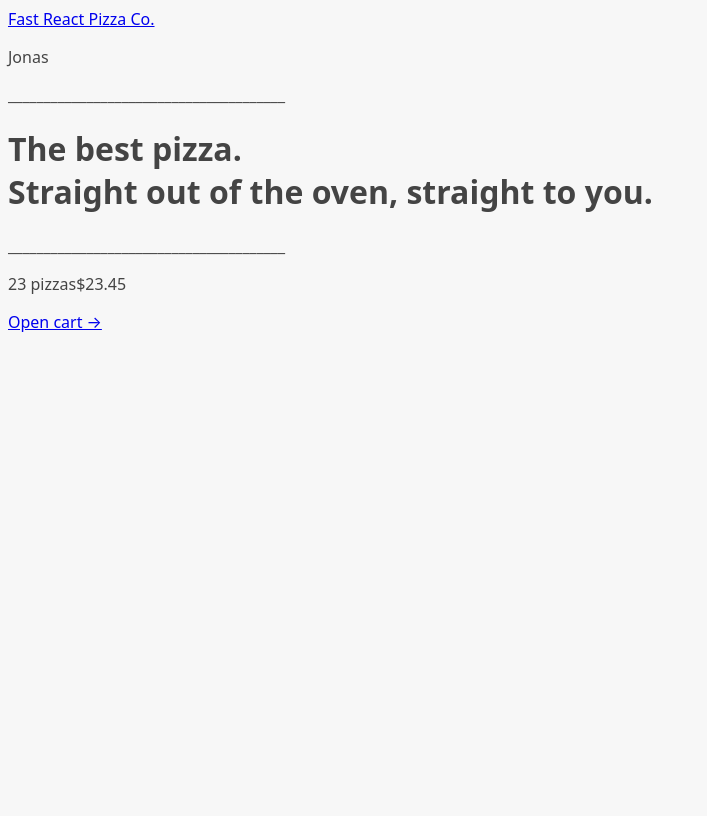
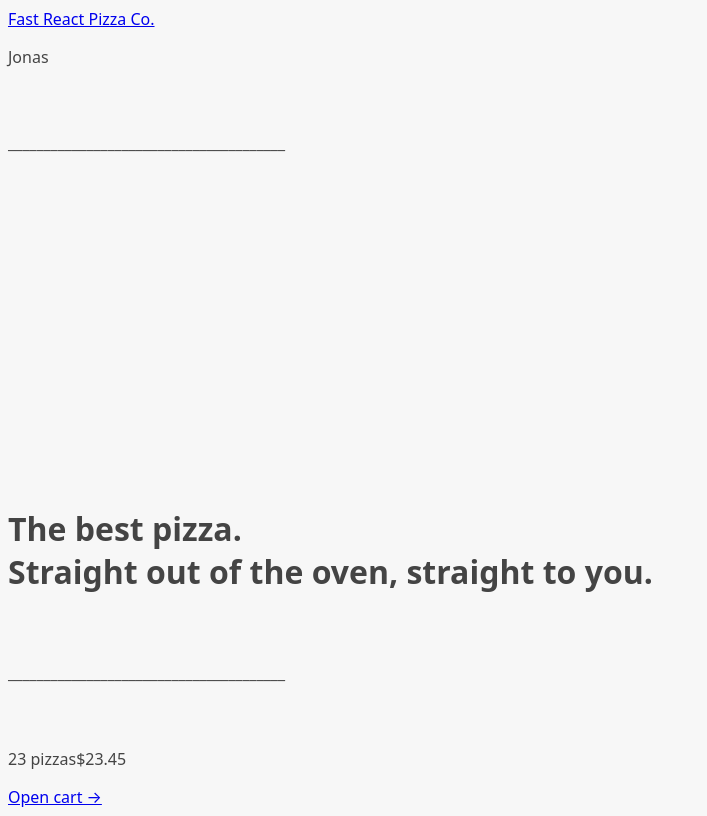
Before and after one commit to yiwenwangANU/Fast-React-Pizza-Co., a React (Vite) app: page / in a window 1280 px wide. Shown: the whole page, without its empty margins (0-707 px from the left). Built offline with nearby package versions, Linux system fonts and the light colour scheme.

Commit message:
handeling error with react router

```diff
--- a/src/App.jsx
+++ b/src/App.jsx
@@ -5,16 +5,23 @@
 import CreateOrder from "./features/order/CreateOrder";
 import Order from "./features/order/Order";
 import AppLayout from "./ui/AppLayout";
+import Error from "./ui/Error";
 
 const router = createBrowserRouter([
   {
     element: <AppLayout />,
+    errorElement: <Error />,
     children: [
       {
         path: "/",
         element: <Home />,
       },
-      { path: "/menu", element: <Menu />, loader: menuLoader },
+      {
+        path: "/menu",
+        element: <Menu />,
+        loader: menuLoader,
+        errorElement: <Error />,
+      },
       { path: "/cart", element: <Cart /> },
       { path: "/order/new", element: <CreateOrder /> },
       { path: "/order/:orderId", element: <Order /> },
--- a/src/services/apiRestaurant.js
+++ b/src/services/apiRestaurant.js
@@ -1,10 +1,10 @@
-const API_URL = 'https://react-fast-pizza-api.onrender.com/api';
+const API_URL = "https://react-fast-pizza-api.onrender.com/apii";
 
 export async function getMenu() {
   const res = await fetch(`${API_URL}/menu`);
 
   // fetch won't throw error on 400 errors (e.g. when URL is wrong), so we need to do it manually. This will then go into the catch block, where the message is set
-  if (!res.ok) throw Error('Failed getting menu');
+  if (!res.ok) throw Error("Failed getting menu");
 
   const { data } = await res.json();
   return data;
@@ -21,10 +21,10 @@
 export async function createOrder(newOrder) {
   try {
     const res = await fetch(`${API_URL}/order`, {
-      method: 'POST',
+      method: "POST",
       body: JSON.stringify(newOrder),
       headers: {
-        'Content-Type': 'application/json',
+        "Content-Type": "application/json",
       },
     });
 
@@ -32,23 +32,23 @@
     const { data } = await res.json();
     return data;
   } catch {
-    throw Error('Failed creating your order');
+    throw Error("Failed creating your order");
   }
 }
 
 export async function updateOrder(id, updateObj) {
   try {
     const res = await fetch(`${API_URL}/order/${id}`, {
-      method: 'PATCH',
+      method: "PATCH",
       body: JSON.stringify(updateObj),
       headers: {
-        'Content-Type': 'application/json',
+        "Content-Type": "application/json",
       },
     });
 
     if (!res.ok) throw Error();
     // We don't need the data, so we don't return anything
   } catch (err) {
-    throw Error('Failed updating your order');
+    throw Error("Failed updating your order");
   }
 }
--- a/src/ui/AppLayout.jsx
+++ b/src/ui/AppLayout.jsx
@@ -1,9 +1,13 @@
 import Header from "./Header";
+import Loader from "../ui/Loader";
 import CartOverview from "../features/cart/CartOverview";
-import { Outlet } from "react-router-dom";
+import { Outlet, useNavigation } from "react-router-dom";
 function AppLayout() {
+  const navigation = useNavigation();
+  const isLoading = navigation.state === "loading";
   return (
-    <div>
+    <div className="layout">
+      {isLoading && <Loader />}
       <Header />
       <p>_______________________________________</p>
       <main>
--- a/src/ui/Error.jsx
+++ b/src/ui/Error.jsx
@@ -1,15 +1,16 @@
-import { useNavigate } from 'react-router-dom';
+import { useNavigate, useRouteError } from "react-router-dom";
 
-function NotFound() {
+function Error() {
   const navigate = useNavigate();
-
+  const error = useRouteError();
+  console.log(error);
   return (
     <div>
       <h1>Something went wrong 😢</h1>
-      <p>%MESSAGE%</p>
+      <p>{error.data || error.message}</p>
       <button onClick={() => navigate(-1)}>&larr; Go back</button>
     </div>
   );
 }
 
-export default NotFound;
+export default Error;
--- /dev/null
+++ b/src/ui/Loader.jsx
@@ -0,0 +1,5 @@
+function Loader() {
+  return <div className="loader"></div>;
+}
+
+export default Loader;
```
